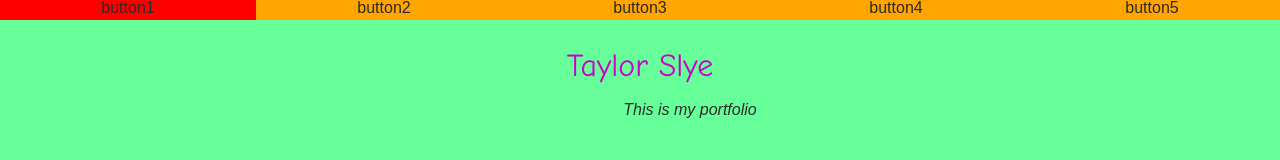
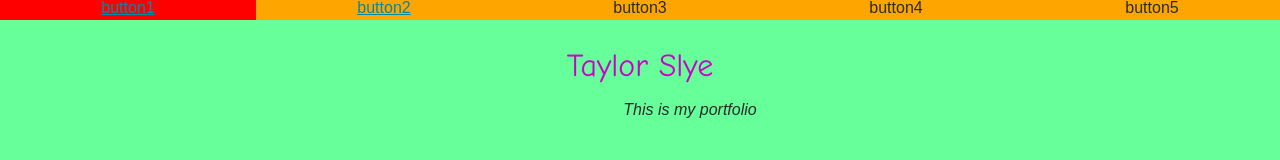
Before and after one commit to taylorslye/taylorslye.github.io, a plain HTML site: page index.html in a window 1280 px wide. Drawn offline with Linux system fonts and the light colour scheme.

Commit message:
Made a link back to my other html file

```diff
--- a/index.html
+++ b/index.html
@@ -4,8 +4,8 @@
     <meta charset="utf-8" />
     <link href="screen.css" media="screen" rel="stylesheet" type="text/css" />
     <title>Taylor Slye</title>
-    <h1 id="button1"> button1 </h1>
-    <h1 id="button2"> button2 </h1>
+    <h1 id="button1"><a href="index.html"> button1</a> </h1>
+    <h1 id="button2"><a href="first try.html"> button2</a> </h1>
     <h1 id="button3"> button3 </h1>
     <h1 id="button4"> button4 </h1>
     <h1 id="button5"> button5 </h1>
```
